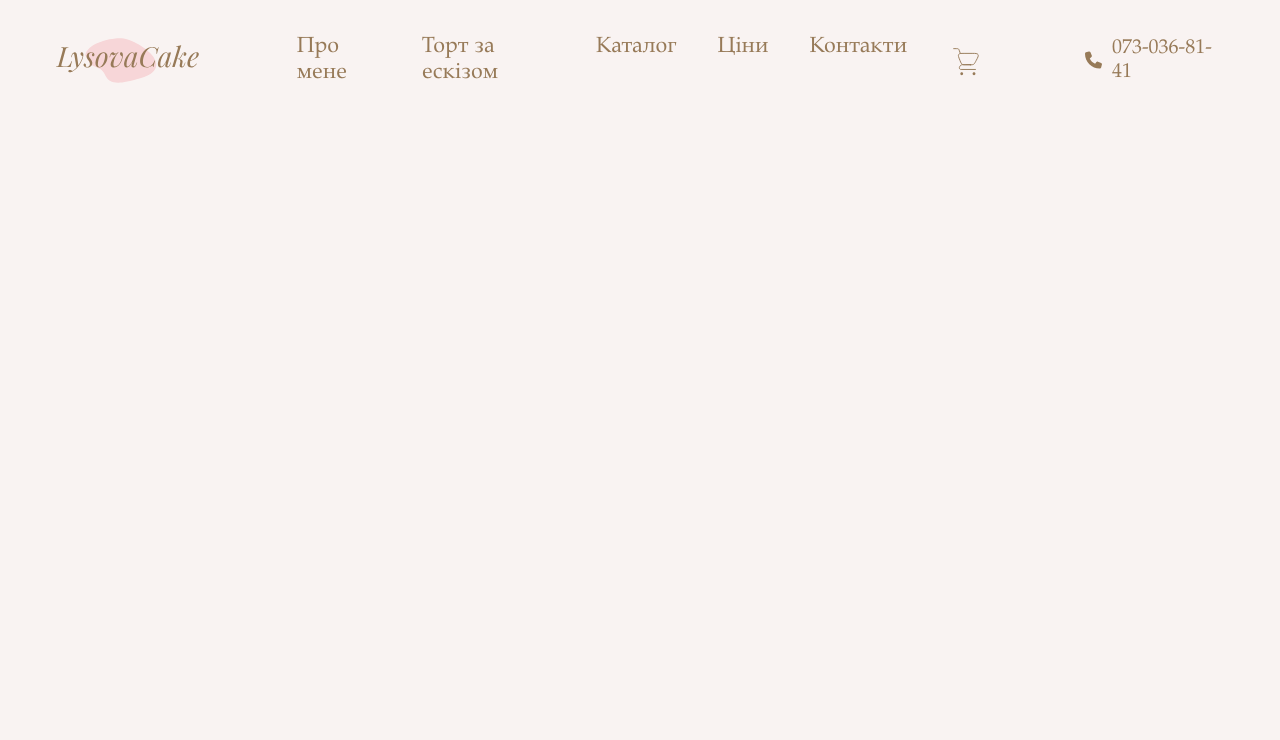
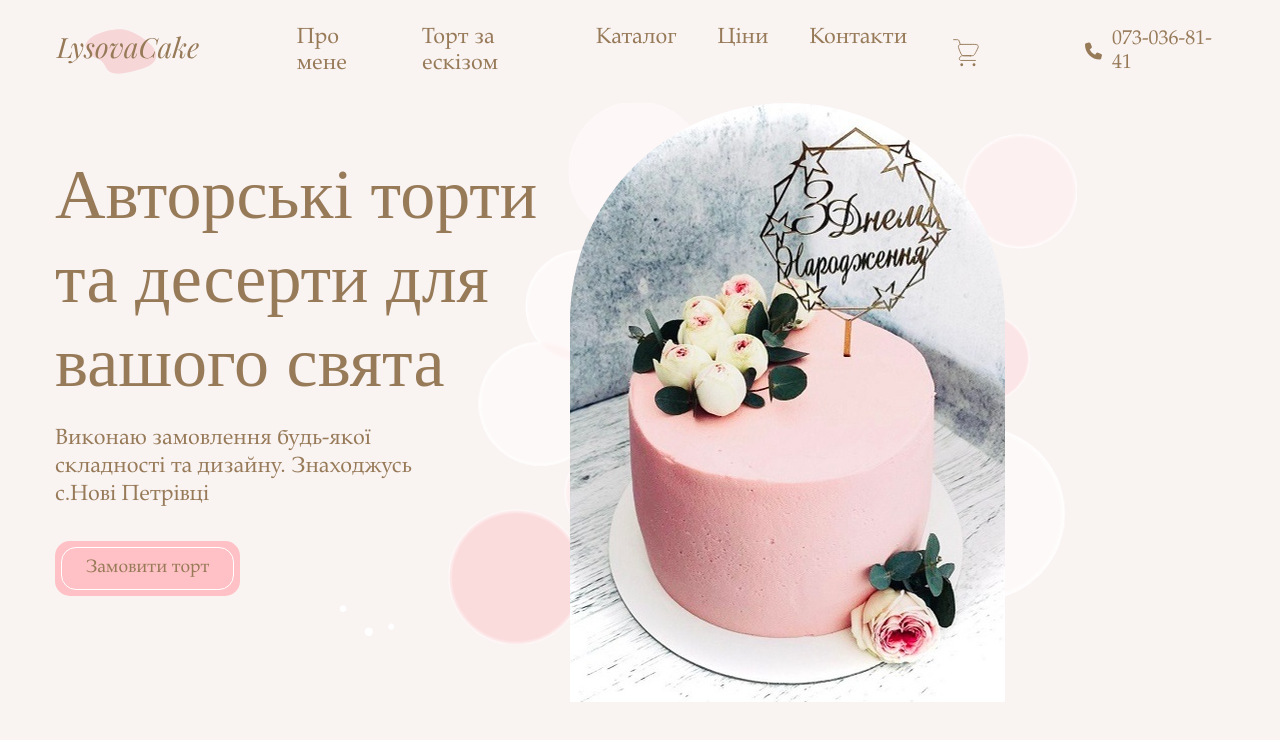
Before and after one commit to LysovMaxim/lysova-cake, a React (Create React App) app: page / in a window 1280 px wide. Shown: the top 740 px of the page. Built offline with nearby package versions, Linux system fonts and the light colour scheme.

Commit message:
add section Hero and add photo

```diff
--- a/src/components/Header/Header.module.css
+++ b/src/components/Header/Header.module.css
@@ -1,7 +1,7 @@
-.header{
+.header {
   position: absolute;
   width: 100%;
-  padding-top: 34px;
+  padding-top: 25px;
   padding-bottom: 18px;
 }
 
@@ -14,7 +14,7 @@
   align-items: center;
 }
 
-.logo{
+.logo {
   margin-right: 97px;
 }
 
@@ -33,34 +33,33 @@ margin-right: 41px;
   line-height: normal;
 }
 
-.headerListElement{
+.headerListElement {
   position: relative;
   cursor: pointer;
 }
 
-.headerListElement:hover:before{
+.headerListElement:hover:before {
   transform: scaleX(1);
   transition: transform 0.25s;
 }
 
-.headerListElement:before{
-content: "";
+.headerListElement:before {
+  content: '';
   width: 100%;
   height: 1px;
-background-color: #977A58;
+  background-color: #977a58;
   position: absolute;
   top: 30px;
   transform: scaleX(0);
   transition: transform 0.25s;
-
 }
 
-.headerBasket{
+.headerBasket {
   margin-right: 99px;
 }
 
-.headerFaPhone{
-    color: #977A58;
+.headerFaPhone {
+  color: #977a58;
 }
 
 .headerTel {
@@ -72,7 +71,7 @@ margin-right: 99px;
   font-weight: 400;
   line-height: normal;
   text-decoration: none;
-  gap:10px;
+  gap: 10px;
   display: flex;
   align-items: center;
 }
--- a/src/components/Hero/Hero.jsx
+++ b/src/components/Hero/Hero.jsx
@@ -1,7 +1,19 @@
 import css from './Hero.module.css';
+import bubblesTitle from "../../images/png-bubbles-title.png"
+import photoTitle from "../../images/photo-title.jpg"
 
 export const Hero = () => {
-  return <section className={css.hero}></section>;
+  return (
+    <section className={css.hero}>
+      <div className={css.container}>
+              <h1 className={css.heroTitle}>Авторські торти та десерти для вашого свята</h1>
+              <p className={css.heroInfo}>Виконаю замовлення будь-якої складності та дизайну. Знаходжусь с.Нові Петрівці</p>
+              <button className={css.heroBtn}><div className={css.heroBtnDecor}>Замовити торт</div></button>
+              <img className={css.heroBubblesTitle} src={bubblesTitle} alt="bubbles" />
+              <img className={css.heroPhotoTitle} src={photoTitle} alt="photoCake" />
+      </div>
+    </section>
+  );
 };
 
 export default Hero;
--- a/src/components/Hero/Hero.module.css
+++ b/src/components/Hero/Hero.module.css
@@ -1,6 +1,87 @@
 .hero {
-  background-color: #F9F3F2;
-height: 100vh;
-padding-top: 103px;
-padding-bottom: 72px;
+  background-color: #f9f3f2;
+  height: 100vh;
+  padding-top: 103px;
+  padding-bottom: 72px;
 }
+
+.container {
+  width: 1200px;
+  padding-left: 15px;
+  padding-right: 15px;
+  margin: 0 auto;
+  position: relative;
+
+}
+
+.heroTitle {
+  color: #977a58;
+  font-family: 'Playfair Display';
+  font-size: 70px;
+  font-style: normal;
+  font-weight: 400;
+  line-height: 120%;
+  width: 490px;
+  padding-top: 50px;
+}
+
+.heroInfo {
+  color: #977a58;
+  font-family: Garamond;
+  font-size: 22px;
+  font-style: normal;
+  font-weight: 400;
+  line-height: 28px;
+  width: 392px;
+  margin-top: 20px;
+}
+
+.heroBtn {
+  border-radius: 15px;
+  background: #ffc1c5;
+  border: none;
+  display: flex;
+  width: 185px;
+  height: 55px;
+  padding: 6px;
+  justify-content: center;
+  align-items: center;
+  color: #977a58;
+  font-family: Garamond;
+  font-size: 18px;
+  font-style: normal;
+  font-weight: 400;
+  line-height: 112.528%;
+  margin-top: 32px;
+  cursor: pointer;
+}
+
+
+.heroBtn:hover {
+    background-color: #f8bec2;
+}
+
+
+.heroBtnDecor {
+  width: 173px;
+  height: 43px;
+  border-radius: 15px;
+  border: 1px solid #fff;
+  display: flex;
+  justify-content: center;
+  align-items: center;
+}
+
+.heroBubblesTitle{
+    position: absolute;
+    top: 0;
+    left: 300px;
+}
+
+.heroPhotoTitle{
+    position: absolute;
+    top: 0;
+    left: 530px;
+    border-top-left-radius: 250px;
+    border-top-right-radius: 250px;
+}
```
Also changed, not shown: src/images/photo-title.jpg (added), src/images/png-bubbles-title.png (added). Lines whose indentation alone changed are shown as unchanged.
